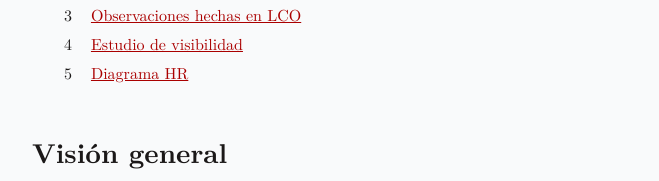
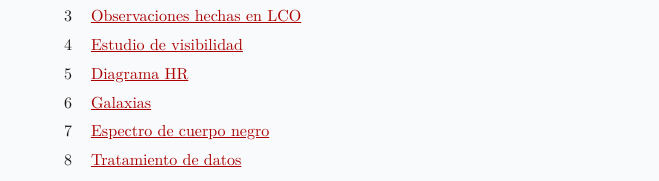
Before and after one commit to Sekilloda/astrofisica-2020-b, a plain HTML site: page index.html in a window 1280 px wide. Shown: the part 564-745 px from the top of the page, without its empty margins (308-967 px from the left). Drawn offline with nearby package versions, Linux system fonts and the light colour scheme.

Commit message:
Fixed indexing

```diff
--- a/index.html
+++ b/index.html
@@ -44,6 +44,9 @@
       <li><a href="#observaciones">Observaciones hechas en LCO</a></li>
       <li><a href="#visibilidad">Estudio de visibilidad</a></li>
         <li><a href="#hr">Diagrama HR</a></li>
+        <li><a href="#galaxias">Galaxias</a> </li>
+        <li><a href="#stefan">Espectro de cuerpo negro</a> </li>
+        <li><a href="#muchos datos">Tratamiento de datos</a> </li>
     </ol>
   </nav>
 
```
